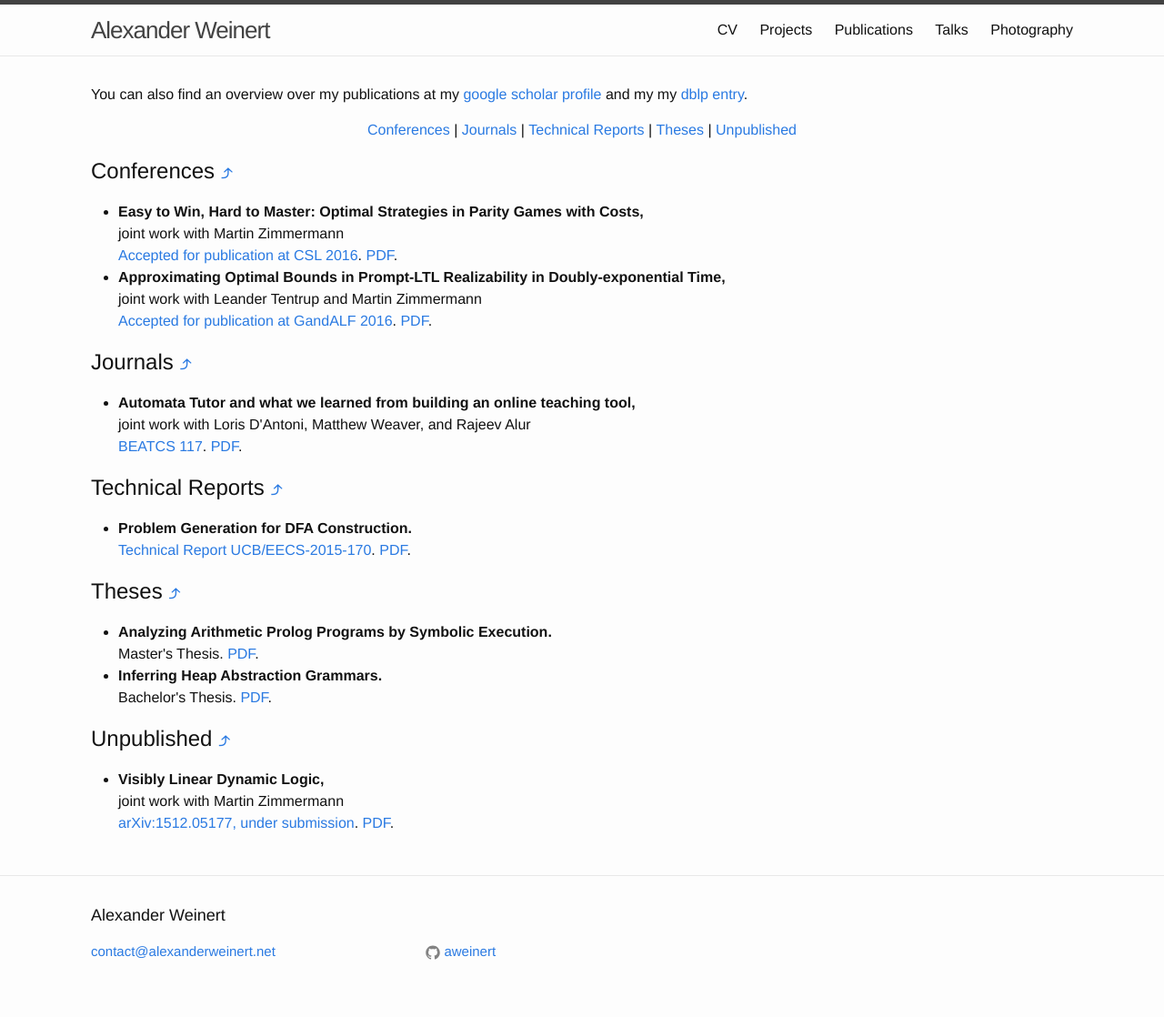
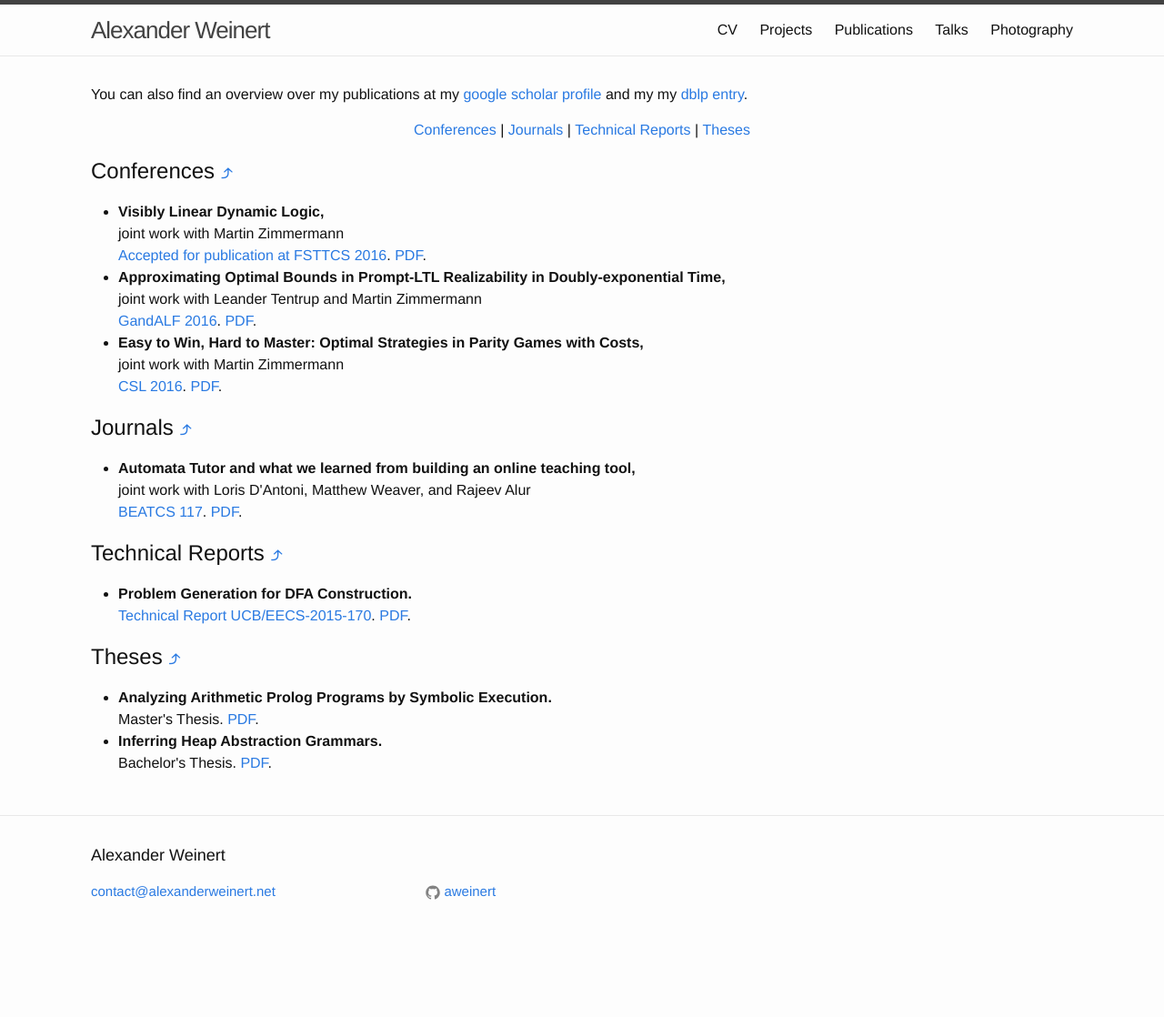
Before and after one commit to aweinert/website, a Jekyll site: the page built from publications/index.html, in a window 1280 px wide. Shown: the whole page at 91% size. Built offline with Jekyll 4.4.1, drawn with Linux system fonts in a browser that asks for light colours; after the commit the page ends 1052 px from its top, so only the background shows below that.

Commit message:
Update publications

```diff
--- a/_data/papers.yml
+++ b/_data/papers.yml
@@ -1,29 +1,29 @@
+- year: 2016
+  title: Visibly Linear Dynamic Logic
+  filename: 2015vldl.pdf
+  coauthors:
+    - Martin Zimmermann
+  venue: Accepted for publication at FSTTCS 2016
+  venuelink: http://fsttcs.org/
+  type: conference
+
+- year: 2016
+  title: Approximating Optimal Bounds in Prompt-LTL Realizability in Doubly-exponential Time
+  filename: 2015pldlapproximation.pdf
+  coauthors:
+    - Leander Tentrup
+    - Martin Zimmermann
+  venue: GandALF 2016
+  venuelink: http://gandalf2016.dmi.unict.it/
+  type: conference
+
 - year: 2016
   title: "Easy to Win, Hard to Master: Optimal Strategies in Parity Games with Costs"
   filename: 2016costparity.pdf
   coauthors:
     - Martin Zimmermann
-  venue: Accepted for publication at CSL 2016
+  venue: CSL 2016
   venuelink: http://csl16.lif.univ-mrs.fr/
-  type: conference
-
-- year: 2015
-  title: Visibly Linear Dynamic Logic
-  filename: 2015vldl.pdf
-  coauthors:
-    - Martin Zimmermann
-  venue: arXiv:1512.05177, under submission
-  venuelink: http://arxiv.org/abs/1512.05177
-  type: unpublished
-
-- year: 2015
-  title: Approximating Optimal Bounds in Prompt-LTL Realizability in Doubly-exponential Time
-  filename: 2015pldlapproximation.pdf
-  coauthors:
-    - Leander Tentrup
-    - Martin Zimmermann
-  venue: Accepted for publication at GandALF 2016
-  venuelink: http://gandalf2016.dmi.unict.it/
   type: conference
 
 - year: 2015
--- a/publications/index.html
+++ b/publications/index.html
@@ -52,7 +52,7 @@ my <a href="http://dblp.uni-trier.de/pers/hd/w/Weinert:Alexander">dblp entry</a>
 		<li class="navigation-entry"> <a href="#journals"> Journals </a> </li>
 		<li class="navigation-entry"> <a href="#techreports"> Technical Reports </a> </li>
 		<li class="navigation-entry"> <a href="#theses"> Theses </a> </li>
-		<li class="navigation-entry"> <a href="#unpublished"> Unpublished </a> </li>
+		<!--<li class="navigation-entry"> <a href="#unpublished"> Unpublished </a> </li>-->
 	</ul>
 </p>
 
@@ -148,6 +148,7 @@ my <a href="http://dblp.uni-trier.de/pers/hd/w/Weinert:Alexander">dblp entry</a>
 {% endfor %}
 </ul>
 
+<!--
 <h1 class="section-heading"><a name="unpublished"></a>Unpublished<a href="#head"> ⤴ </a></h1>
 <ul>
 {% for paper in site.data.papers  %}
@@ -170,3 +171,4 @@ my <a href="http://dblp.uni-trier.de/pers/hd/w/Weinert:Alexander">dblp entry</a>
 	{% endif %}
 {% endfor %}
 </ul>
+-->
```
